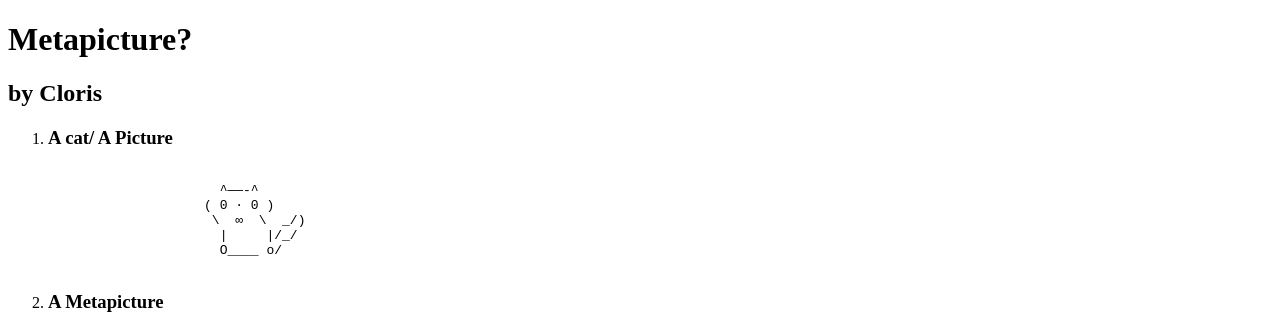
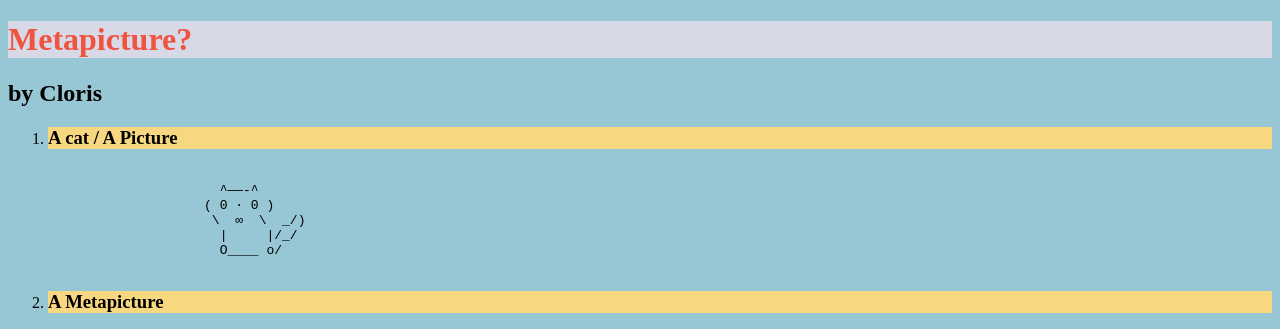
Before and after one commit to Cloris-Dong/Metapicture-Cat-and-Cowboy, a plain HTML site: page index.html in a window 1280 px wide. Shown: the top 329 px of the page. Drawn offline with Linux system fonts and the light colour scheme.

Commit message:
Body color

```diff
--- a/index.html
+++ b/index.html
@@ -1,9 +1,10 @@
 <!DOCTYPE html>
-<h1>Metapicture?</h1>
+<body bgcolor="#97c6d5"></body>
+<h1 style="background:#d7dae6; color:#f0533f"">Metapicture?</h1>
 <h2>by Cloris</h2>
 
 <ol>
-  <li><h3>A cat/ A Picture</h3></li>
+  <li><h3 style="background:#f7d880">A cat / A Picture</h3></li>
   <pre>
                       ^——-^
                     ( 0 · 0 )
@@ -11,7 +12,7 @@
                       |     |/_/
                       O____ o/
   </pre>
-  <li><h3>A Metapicture</h3></li>
+  <li><h3 style="background:#f7d880">A Metapicture</h3></li>
 </ol>
   <pre>
     _______________________________________________
```
